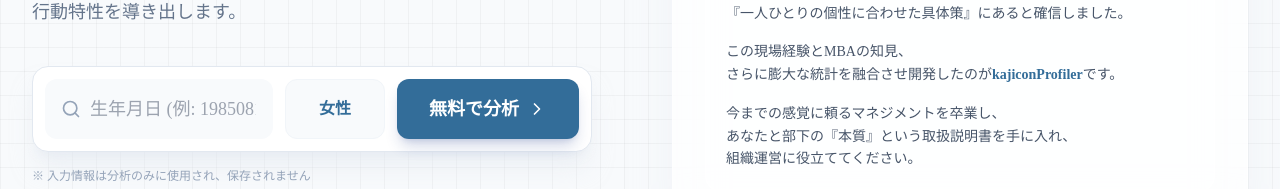
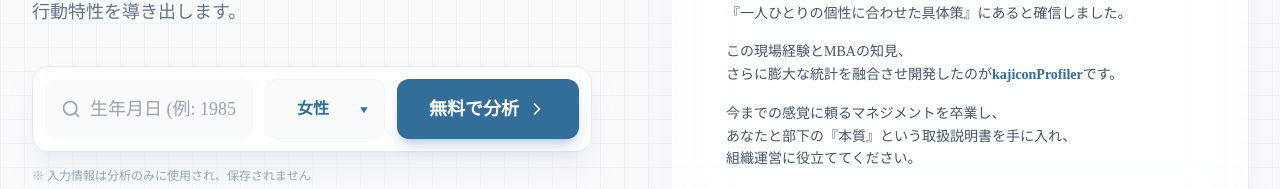
Before and after one commit to cobra893021/kajicon_app0212, a React (Vite) app: page / in a window 1280 px wide. Shown: the part 313-502 px from the top of the page. Built offline with nearby package versions, Linux system fonts and the light colour scheme; a web font is replaced by a local one.

Commit message:
Update App.tsx

```diff
--- a/App.tsx
+++ b/App.tsx
@@ -44,7 +44,7 @@ const FeatureItem: React.FC<{ icon: React.ReactNode, title: string, desc: string
 // --- Main App ---
 const App: React.FC = () => {
   const [birthDate, setBirthDate] = useState<string>('');
-  // 【修正ポイント1】性別のStateを追加（初期値：女性）
+  // 性別のState管理
   const [gender, setGender] = useState<'male' | 'female'>('female');
   const [result, setResult] = useState<{
     number: number;
@@ -67,11 +67,10 @@ const App: React.FC = () => {
     }
   };
 
-  // 【修正ポイント2】バックエンド呼び出し関数に gender を追加
+  // 【バックエンド呼び出し関数】性別情報をプロンプトに統合
   const getDiagnosisFromBackend = async (animalName: string, groupData: any, selectedGender: 'male' | 'female') => {
     const dataString = JSON.stringify(groupData, null, 2);
     const genderLabel = selectedGender === 'male' ? '男性' : '女性';
-    // 性別に応じた生データのキーを指定
     const genderSpecificKey = selectedGender === 'male' ? 'maleTraits' : 'femaleTraits';
 
     const prompt = `あなたは「動物占い」のキャラクター性と「サイグラム」の構造的分析を融合させる、中小企業診断士の資格を持つ経営コンサルタントです。
@@ -89,17 +88,17 @@ const App: React.FC = () => {
     6. JSONのキー名は以下を厳守し、指定された文字数で記述してください。
 
     {
-      "basicPersonality": "【生データの basicPersonality】を主軸にした本質の強み分析（250文字程度）",
+      "basicPersonality": "【生データの basicPersonality】を主軸にした本質の強み分析（200〜250文字程度）",
       "lifeTrend": "【生データの lifeTrend】を基にした人生のバイオリズムと戦略アドバイス（200文字程度）",
       "femaleTraits": "対象者が【${genderLabel}】であることを踏まえ、対人関係における受容力や感性の特徴を分析（150文字程度）",
       "maleTraits": "対象者が【${genderLabel}】であることを踏まえ、決断力やリーダーシップの傾向を分析（150文字程度）",
       "work": "【生データの work】を基にした具体的なビジネス適性とキャリアプラン（250文字程度）",
       "psychegram": {
-        "features": "【生データの psychegram.features】を基にした深層心理の特徴（150文字程度）",
-        "interpersonal": "【生データの psychegram.interpersonal】を基にした対人マネジメントの型（150文字程度）",
-        "action": "【生データの psychegram.action】を基にした行動特性と実行力の分析（150文字程度）",
-        "expression": "【生データの psychegram.expression】を基にしたコミュニケーションスタイル（150文字程度）",
-        "talent": "【生データの psychegram.talent】を基にした本人が気づいていない才能・センス（150文字程度）"
+        "features": "【生データの psychegram.features】を基にした深層心理の特徴（150〜200文字程度）",
+        "interpersonal": "【生データの psychegram.interpersonal】を基にした対人マネジメントの型（150〜200文字程度）",
+        "action": "【生データの psychegram.action】を基にした行動特性と実行力の分析（150〜200文字程度）",
+        "expression": "【生データの psychegram.expression】を基にしたコミュニケーションスタイル（150〜200文字程度）",
+        "talent": "【生データの psychegram.talent】を基にした本人が気づいていない才能・センス（150〜200文字程度）"
       }
     }`;
 
@@ -132,7 +131,6 @@ const App: React.FC = () => {
       setResult(null);
 
       try {
-        // 【修正ポイント3】呼び出し時に現在の性別を渡す
         const content = await getDiagnosisFromBackend(calcResult.animalName, calcResult.groupData, currentGender);
 
         if (!content) throw new Error("Invalid response format");
@@ -169,7 +167,7 @@ const App: React.FC = () => {
 
   const handleReset = () => {
     setBirthDate('');
-    setGender('female'); // リセット時も初期値へ
+    setGender('female');
     setResult(null);
     setError('');
     window.scrollTo({ top: 0, behavior: 'smooth' });
@@ -209,7 +207,7 @@ const App: React.FC = () => {
                   行動特性を導き出します。
                 </p>
 
-                {/* 【修正ポイント4】入力エリアに性別プルダウンを追加 */}
+                {/* 入力エリア：性別プルダウン＋カスタム矢印▼ */}
                 <div className="bg-white p-3 rounded-2xl shadow-xl shadow-slate-200/50 border border-slate-200 flex flex-col sm:flex-row gap-3 max-w-2xl mx-auto xl:mx-0 transition-transform hover:scale-[1.01]">
                   <div className="flex-1 relative">
                     <div className="absolute inset-y-0 left-0 pl-4 flex items-center pointer-events-none">
@@ -228,16 +226,21 @@ const App: React.FC = () => {
                     />
                   </div>
 
-                  {/* 性別選択プルダウン */}
+                  {/* 性別選択エリア */}
+                  <div className="relative flex items-center min-w-[120px]">
                     <select
                       value={gender}
                       onChange={(e) => setGender(e.target.value as 'male' | 'female')}
-                    className="bg-slate-50 border border-slate-100 text-[#336d99] font-bold py-3 px-4 rounded-xl outline-none focus:ring-2 focus:ring-blue-100 transition-all cursor-pointer appearance-none text-center"
-                    style={{ minWidth: '100px' }}
+                      className="w-full bg-slate-50 border border-slate-100 text-[#336d99] font-bold py-3 pl-4 pr-10 rounded-xl outline-none focus:ring-2 focus:ring-blue-100 transition-all cursor-pointer appearance-none text-center h-full"
                     >
                       <option value="female">女性</option>
                       <option value="male">男性</option>
                     </select>
+                    {/* カスタム矢印▼ */}
+                    <div className="absolute right-4 pointer-events-none flex items-center">
+                      <span className="text-[#336d99] text-[10px] transform scale-x-125">▼</span>
+                    </div>
+                  </div>
 
                   <button
                     onClick={handleDiagnoseClick}
@@ -313,11 +316,13 @@ const App: React.FC = () => {
           {result && (
             <section className="py-20 bg-slate-50 border-t border-slate-200 min-h-screen">
               <div className="max-w-7xl mx-auto px-4 md:px-8">
+                {/* ResultCardに性別情報を渡す */}
                 <ResultCard
                   animalNumber={result.number}
                   animalName={result.animalName}
                   groupCode={result.groupCode}
                   content={result.content}
+                  gender={gender}
                   onRetry={handleReset}
                 />
               </div>
```
Lines whose indentation alone changed are shown as unchanged.
